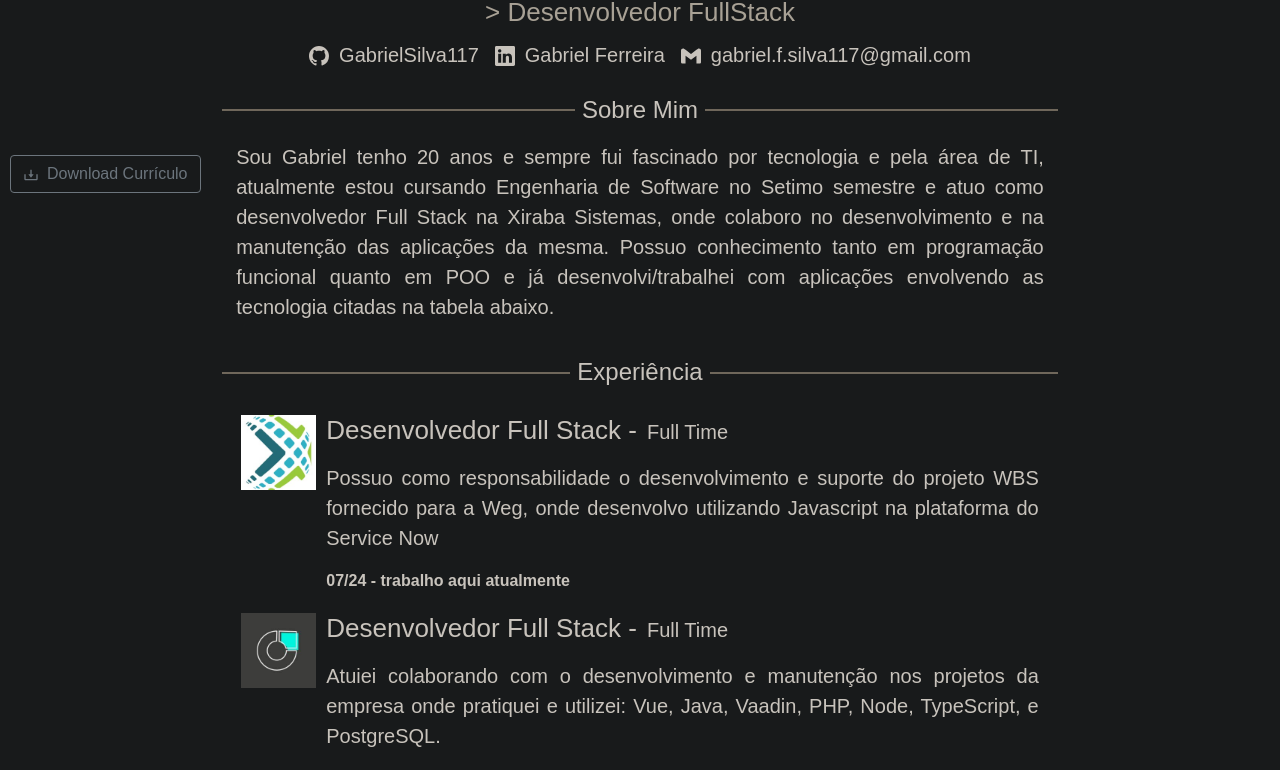
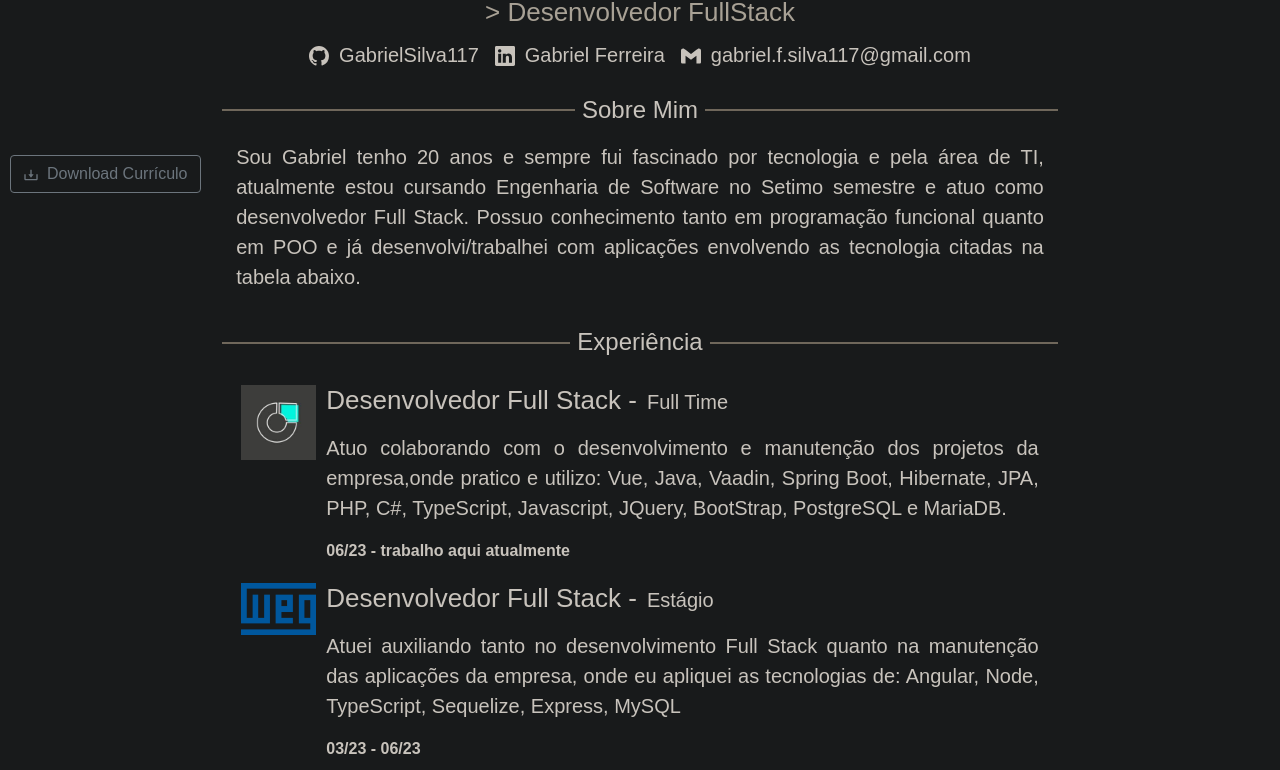
Before and after one commit to GabrielSilva117/personal-portfolio, a React (Create React App) app: page / in a window 1280 px wide. Shown: the part 597-1367 px from the top of the page. Built offline with nearby package versions, Linux system fonts and the light colour scheme.

Commit message:
feat: Changes the text from both components

```diff
--- a/src/home/aboutMe/AboutMe.js
+++ b/src/home/aboutMe/AboutMe.js
@@ -30,9 +30,7 @@ const AboutMe = () => {
         <p>
           Sou Gabriel tenho {myAge} anos e sempre fui fascinado por tecnologia e pela
           área de TI, atualmente estou cursando Engenharia de Software no Setimo
-          semestre e atuo como desenvolvedor Full Stack na Xiraba Sistemas,
-          onde colaboro no desenvolvimento e na manutenção das aplicações da
-          mesma. Possuo conhecimento tanto em programação funcional quanto em
+          semestre e atuo como desenvolvedor Full Stack. Possuo conhecimento tanto em programação funcional quanto em
           POO e já desenvolvi/trabalhei com aplicações envolvendo as tecnologia
           citadas na tabela abaixo.
         </p>
--- a/src/home/experience/Exp.js
+++ b/src/home/experience/Exp.js
@@ -7,21 +7,22 @@ import ExperienceBox from "./Components/ExperienceBox";
 
 const Exp = () => {
   const experiences = [
-    {
-      logo: xirabaLogo,
-      role: 'Desenvolvedor Full Stack -',
-      type: 'Full Time',
-      description: 'Possuo como responsabilidade o desenvolvimento e suporte do projeto WBS fornecido para a Weg, ' +
-          'onde desenvolvo utilizando Javascript na plataforma do Service Now',
-      duration: '07/24 - trabalho aqui atualmente'
-    },
+    // {
+    //   logo: xirabaLogo,
+    //   role: 'Desenvolvedor Full Stack -',
+    //   type: 'Full Time',
+    //   description: 'Possuo como responsabilidade o desenvolvimento e suporte do projeto WBS fornecido para a Weg, ' +
+    //       'onde desenvolvo utilizando Javascript na plataforma do Service Now',
+    //   duration: '07/24 - trabalho aqui atualmente'
+    // },
     {
       logo: geoLogo,
       role: 'Desenvolvedor Full Stack -',
       type: 'Full Time',
-      description: 'Atuiei colaborando com o desenvolvimento e manutenção nos projetos da empresa onde pratiquei e utilizei: ' +
-          'Vue, Java, Vaadin, PHP, Node, TypeScript, e PostgreSQL.',
-      duration: '06/23 - 06/24',
+      description: 'Atuo colaborando com o desenvolvimento e manutenção dos projetos da empresa,' +
+          'onde pratico e utilizo: Vue, Java, Vaadin, Spring Boot, Hibernate, JPA, PHP, C#, TypeScript,' +
+          ' Javascript, JQuery, BootStrap, PostgreSQL e MariaDB.',
+      duration: '06/23 - trabalho aqui atualmente',
     },
     {
       logo: wegLogo,
```
